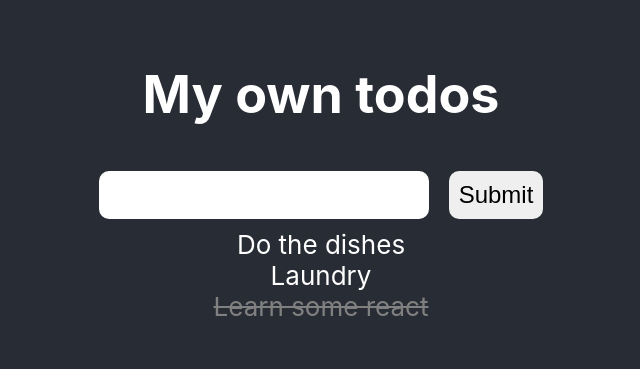
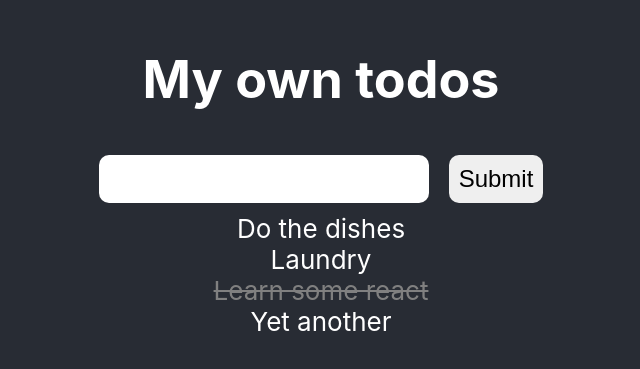
Before and after one commit to peksi/todo-app-example, a React (Create React App) app: page / in a window 1280 px wide. Shown: the part 225-594 px from the top of the page, without its empty margins (319-959 px from the left). Built offline with nearby package versions, Linux system fonts and the light colour scheme.

Commit message:
dynamic todo list

```diff
--- a/src/TodoList.js
+++ b/src/TodoList.js
@@ -9,12 +9,29 @@ const Todo = (props) => {
 	)
 }
 
+const objects = [
+	{text: "Do the dishes", done: false},
+	{text: "Laundry", done: false},
+	{text: "Learn some react", done: true},
+	{text: "Yet another", done: false}
+]
+
 export const TodoList = () => {
 	return (
 		<div>
-			<Todo done={false} text="Do the dishes" />
-			<Todo done={false} text="Laundry" />
-			<Todo done={true} text="Learn some react" />
+			{
+				objects.map(
+					todo => {
+						return(
+						<Todo
+							done={todo.done}
+							text={todo.text}
+						/>
+						)
+					}
+				)
+			}
+
 		</div>
 	)
 }
```
